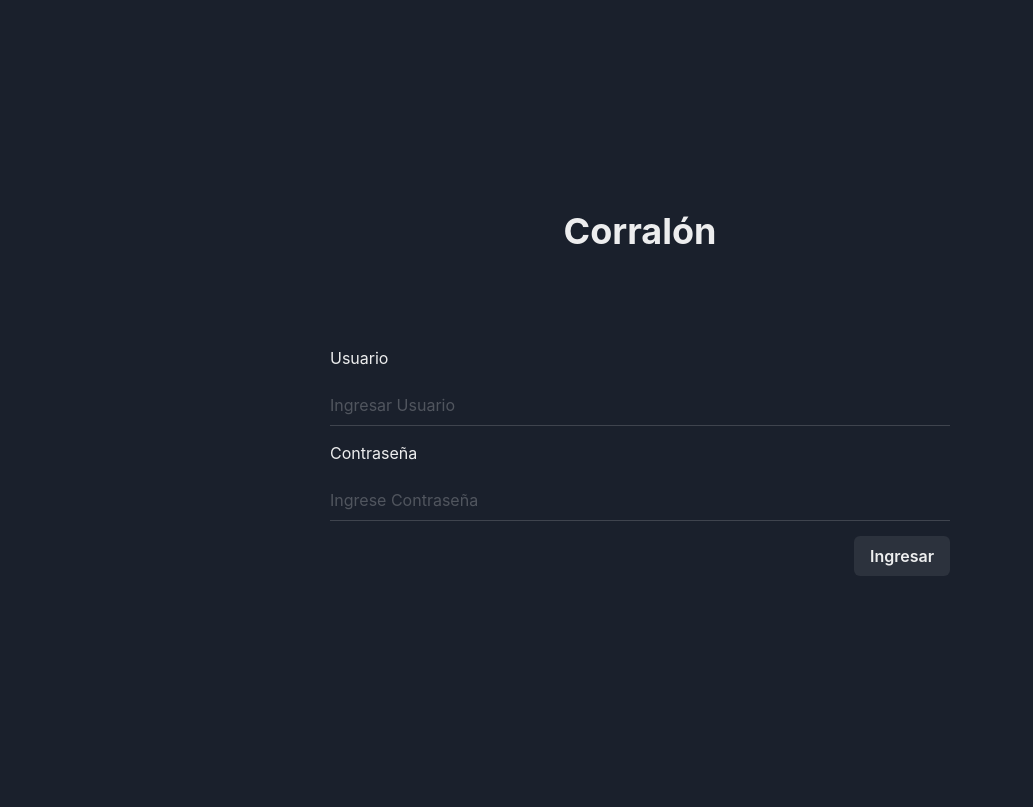
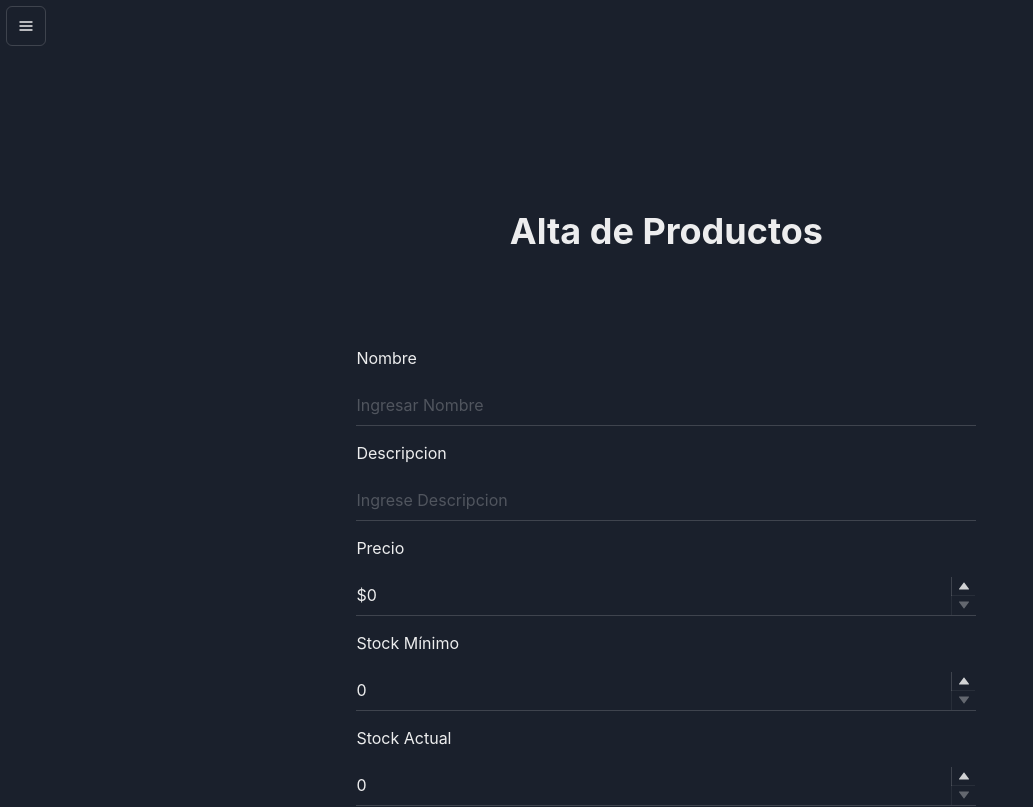
Before and after one commit to FefeJoker/dan-tp-front, a React (Create React App) app: page /altaproducto in a window 1280 px wide. Shown: the top 807 px of the page, without its empty margins (0-1033 px from the left). Built offline with nearby package versions, Linux system fonts and the light colour scheme.

Commit message:
Se agregan dos patanllas (AltaProducto y AltaCliente) y una barra para navegar las pantallas
La segunda pantalla esta incompleta, le falta agregar las obras.

```diff
--- a/package.json
+++ b/package.json
@@ -3,6 +3,7 @@
   "version": "0.1.0",
   "private": true,
   "dependencies": {
+    "@chakra-ui/icons": "^1.0.15",
     "@chakra-ui/react": "^1.6.6",
     "@emotion/react": "^11.4.1",
     "@emotion/styled": "^11.3.0",
--- a/public/index.html
+++ b/public/index.html
@@ -8,7 +8,7 @@
       name="description"
       content="Web site created using create-react-app"
     />
-    <title>React App</title>
+    <title>Corralón Ciudadela</title>
   </head>
   <body>
     <noscript>You need to enable JavaScript to run this app.</noscript>
--- a/src/App.js
+++ b/src/App.js
@@ -1,18 +1,31 @@
 import React from "react";
-import {
-  BrowserRouter as Router,
-  Switch,
-  Route,
-  Link
-} from "react-router-dom";
+import {BrowserRouter as Router, Route, Switch} from "react-router-dom";
 import Login from "./pages/Login/Login"
+import AltaProducto from "./pages/AltaProducto/AltaProducto";
+import NavBar from "./components/NavBar/NavBar"
+import AltaCliente from "./pages/AltaCliente/AltaCliente";
 
 function App() {
     return (
         <div className="App">
+            <Router>
+                <div className={"margin"}>
+                    <NavBar/>
+                </div>
                 <div className={"center-app"}>
-        <Login />
+                    <Switch>
+                        <Route path="/altaproducto">
+                            <AltaProducto/>
+                        </Route>
+                        <Route path="/altacliente">
+                            <AltaCliente/>
+                        </Route>
+                        <Route path="/">
+                            <Login/>
+                        </Route>
+                    </Switch>
                 </div>
+            </Router>
         </div>
     );
 }
--- /dev/null
+++ b/src/components/NavBar/NavBar.js
@@ -0,0 +1,37 @@
+import {IconButton, Menu, MenuButton, MenuItem, MenuList} from "@chakra-ui/react";
+import {HamburgerIcon} from "@chakra-ui/icons";
+import {Link} from "react-router-dom";
+import "./NavBar.css"
+
+
+const NavBar = () => {
+    return (
+        <Menu className={"padding"}>
+            <MenuButton
+                as={IconButton}
+                aria-label="Options"
+                icon={<HamburgerIcon/>}
+                variant="outline"
+            />
+            <MenuList>
+                <Link to="/">
+                    <MenuItem>
+                        Login
+                    </MenuItem>
+                </Link>
+                <Link to="/altaproducto">
+                    <MenuItem>
+                        Alta de Producto
+                    </MenuItem>
+                </Link>
+                <Link to="/altacliente">
+                    <MenuItem>
+                        Alta de Cliente
+                    </MenuItem>
+                </Link>
+            </MenuList>
+        </Menu>
+    )
+}
+
+export default NavBar
--- a/src/index.css
+++ b/src/index.css
@@ -40,6 +40,10 @@ html, body, #root, .App {
   text-align: center;
 }
 
+.margin{
+  margin: 0.5%;
+}
+
 
 
 code {
--- /dev/null
+++ b/src/pages/AltaCliente/AltaCliente.js
@@ -0,0 +1,51 @@
+import {
+    Checkbox,
+    Heading,
+    Input,
+    NumberDecrementStepper,
+    NumberIncrementStepper, NumberInput,
+    NumberInputField,
+    NumberInputStepper,
+    Text
+} from "@chakra-ui/react";
+import {useState} from "react";
+
+const AltaCliente = () => {
+    const format = (val) => `$` + val
+    const parse = (val) => val.replace(/^\$/, "")
+
+    const [value, setValue] = useState("0")
+
+    return(
+        <div>
+            <Heading className={"title-header-position"}> Alta de Cliente </Heading>
+            <form>
+                <Text className={"left-text"}>Razón Social</Text>
+                <Input type="text" placeholder="Ingresar Razón Social" variant={"flushed"}/>
+                <Text className={"left-text"}>E-mail</Text>
+                <Input type="email" placeholder="Ingrese E-mail" variant={"flushed"}/>
+                <Text className={"left-text"}>Máximo de Cuenta Corriente</Text>
+                <NumberInput
+                    defaultValue={0}
+                    min={0}
+                    precision={2}
+                    variant={"flushed"}
+                    onChange={(valueString) => setValue(parse(valueString))}
+                    value={format(value)}
+                >
+                    <NumberInputField />
+                    <NumberInputStepper>
+                        <NumberIncrementStepper />
+                        <NumberDecrementStepper />
+                    </NumberInputStepper>
+                </NumberInput>
+                <Checkbox className={"left-text"}>
+                    Habilitado Online
+                </Checkbox>
+
+            </form>
+        </div>
+    )
+}
+
+export default AltaCliente
--- /dev/null
+++ b/src/pages/AltaProducto/AltaProducto.js
@@ -0,0 +1,67 @@
+import {Button, Heading, Input, Text, Select, NumberInput, NumberInputField, NumberInputStepper, NumberIncrementStepper, NumberDecrementStepper } from "@chakra-ui/react";
+import {useState} from "react";
+
+const AltaProducto = () => {
+    const format = (val) => `$` + val
+    const parse = (val) => val.replace(/^\$/, "")
+
+    const [value, setValue] = useState("0")
+
+    return(
+        <div>
+            <Heading className={"title-header-position"}>Alta de Productos</Heading>
+            <form>
+                <div>
+                    <Text className={"left-text"}>Nombre</Text>
+                    <Input type="text" placeholder="Ingresar Nombre" variant={"flushed"}/>
+                    <Text className={"left-text"}>Descripcion</Text>
+                    <Input type="text" placeholder="Ingrese Descripcion" variant={"flushed"}/>
+                    <Text className={"left-text"}>Precio</Text>
+                    <NumberInput
+                        defaultValue={0}
+                        min={0}
+                        precision={2}
+                        variant={"flushed"}
+                        onChange={(valueString) => setValue(parse(valueString))}
+                        value={format(value)}
+                    >
+                        <NumberInputField />
+                        <NumberInputStepper>
+                            <NumberIncrementStepper />
+                            <NumberDecrementStepper />
+                        </NumberInputStepper>
+                    </NumberInput>
+                    <Text className={"left-text"}>Stock Mínimo</Text>
+                    <NumberInput defaultValue={0} min={0} precision={0} variant={"flushed"}>
+                        <NumberInputField />
+                        <NumberInputStepper>
+                            <NumberIncrementStepper />
+                            <NumberDecrementStepper />
+                        </NumberInputStepper>
+                    </NumberInput>
+                    <Text className={"left-text"}>Stock Actual</Text>
+                    <NumberInput defaultValue={0} min={0} precision={0} variant={"flushed"}>
+                        <NumberInputField />
+                        <NumberInputStepper>
+                            <NumberIncrementStepper />
+                            <NumberDecrementStepper />
+                        </NumberInputStepper>
+                    </NumberInput>
+                    <Text className={"left-text"}>Unidad</Text>
+                    <Select type="combobox" variant={"flushed"}>
+                        <option value="option1">Option 1</option>
+                        <option value="option2">Option 2</option>
+                        <option value="option3">Option 3</option>
+                    </Select>
+                </div>
+                <div className={"right-text"}>
+                    <Button>
+                        Agregar
+                    </Button>
+                </div>
+            </form>
+        </div>
+    )
+}
+
+export default AltaProducto
--- a/src/pages/Login/Login.js
+++ b/src/pages/Login/Login.js
@@ -3,7 +3,7 @@ import { Button, Input, Text, Heading} from "@chakra-ui/react";
 const Login = () => {
     return(
         <div>
-            <Heading className={"title-header-position"}>Corralón</Heading>
+            <Heading className={"title-header-position"}>Corralón Ciudadela</Heading>
             <form>
                 <div>
                     <Text className={"left-text"}>Usuario</Text>
@@ -16,7 +16,6 @@ const Login = () => {
                         Ingresar
                     </Button>
                 </div>
-
             </form>
         </div>
     )
```
Also changed, not shown: src/components/NavBar/NavBar.css (added), src/pages/AltaProducto/AltaProducto.css (added), 1 other file (tests, documents, lock files or other folders). Lines whose indentation alone changed are shown as unchanged.
